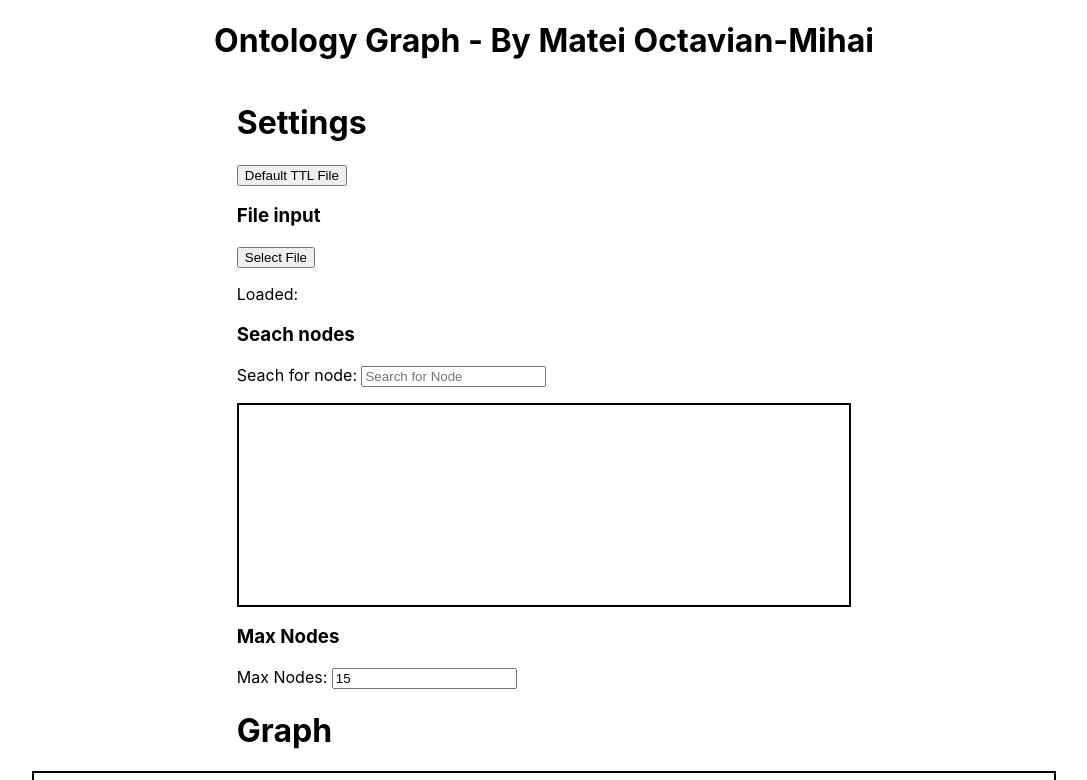
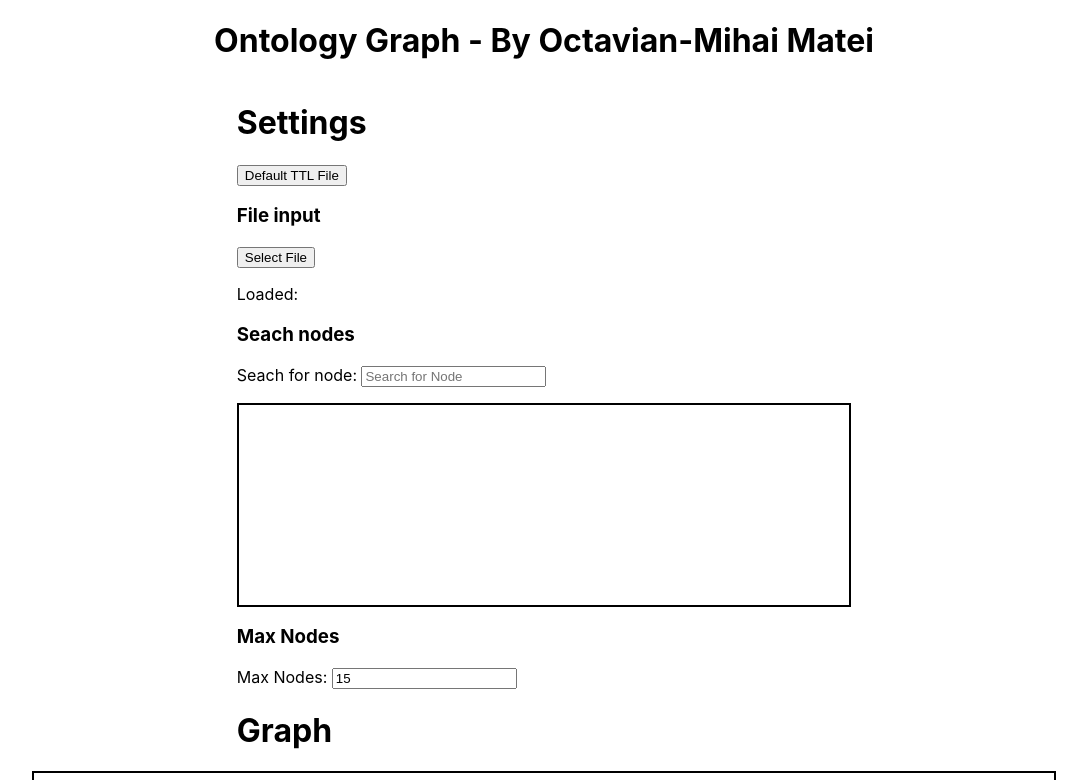
Before and after one commit to tavisit/ontologyDisplay, a React (Create React App) app: page / in a window 1280 px wide. Shown: the top 780 px of the page, without its empty margins (96-1183 px from the left). Built offline with nearby package versions, Linux system fonts and the light colour scheme.

Commit message:
Some files modified

```diff
--- a/src/App.js
+++ b/src/App.js
@@ -3,12 +3,33 @@ import OntologyGraph from './components/OntologyGraph'
 
 const App = () => {
   return (
-    <div
-      className='App'
-      style={{ display: 'flex', flexDirection: 'column', alignItems: 'center' }}
-    >
-      <h1>Ontology Graph - By Matei Octavian-Mihai</h1>
-      <OntologyGraph />
+    <div>
+      <div
+        className='App'
+        style={{
+          display: 'flex',
+          flexDirection: 'column',
+          alignItems: 'center'
+        }}
+      >
+        <h1>Ontology Graph - By Octavian-Mihai Matei</h1>
+        <OntologyGraph />
+        <footer>
+          <p>
+            Author: MATEI Octavian-Mihai, Coordinator: Prof. dr. ing. GROZA
+            Adrian
+          </p>
+          <p>
+            Repository:{' '}
+            <a
+              href='https://github.com/tavisit/ontologyDisplay'
+              target='_blank'
+            >
+              https://github.com/tavisit/ontologyDisplay
+            </a>
+          </p>
+        </footer>
+      </div>
     </div>
   )
 }
--- a/src/components/OntologyGraph.js
+++ b/src/components/OntologyGraph.js
@@ -15,6 +15,7 @@ const OntologyGraph = () => {
   const [current_node_id, setCurrentNodeId] = useState('')
   const [fileName, setFileName] = useState('')
   const [selectedNodeName, setSelectedNodeName] = useState('')
+  const [isError, setError] = useState(false)
 
   const defaultFile = async () => {
     try {
@@ -36,6 +37,7 @@ const OntologyGraph = () => {
     if (fileInput) {
       fileInput.click() // Trigger click event on file input element
     } else {
+      setError(true)
       console.error('File input element not found')
     }
   }
@@ -72,6 +74,7 @@ const OntologyGraph = () => {
       setNodes(nodes)
       setEdges(edges)
     } catch (err) {
+      setError(true)
       console.error('Error while parsing:', err)
     }
   }
@@ -238,6 +241,13 @@ const OntologyGraph = () => {
     }
   }, [filteredData])
 
+  useEffect(() => {
+    if (isError) {
+      alert('There is an issue parsing the ontology. Please check the file!')
+      setError(false)
+    }
+  }, [isError, fileName])
+
   const shortenName = node_label => {
     const sliced = node_label.split('/').slice(6).join('/')
     return sliced || node_label
```
